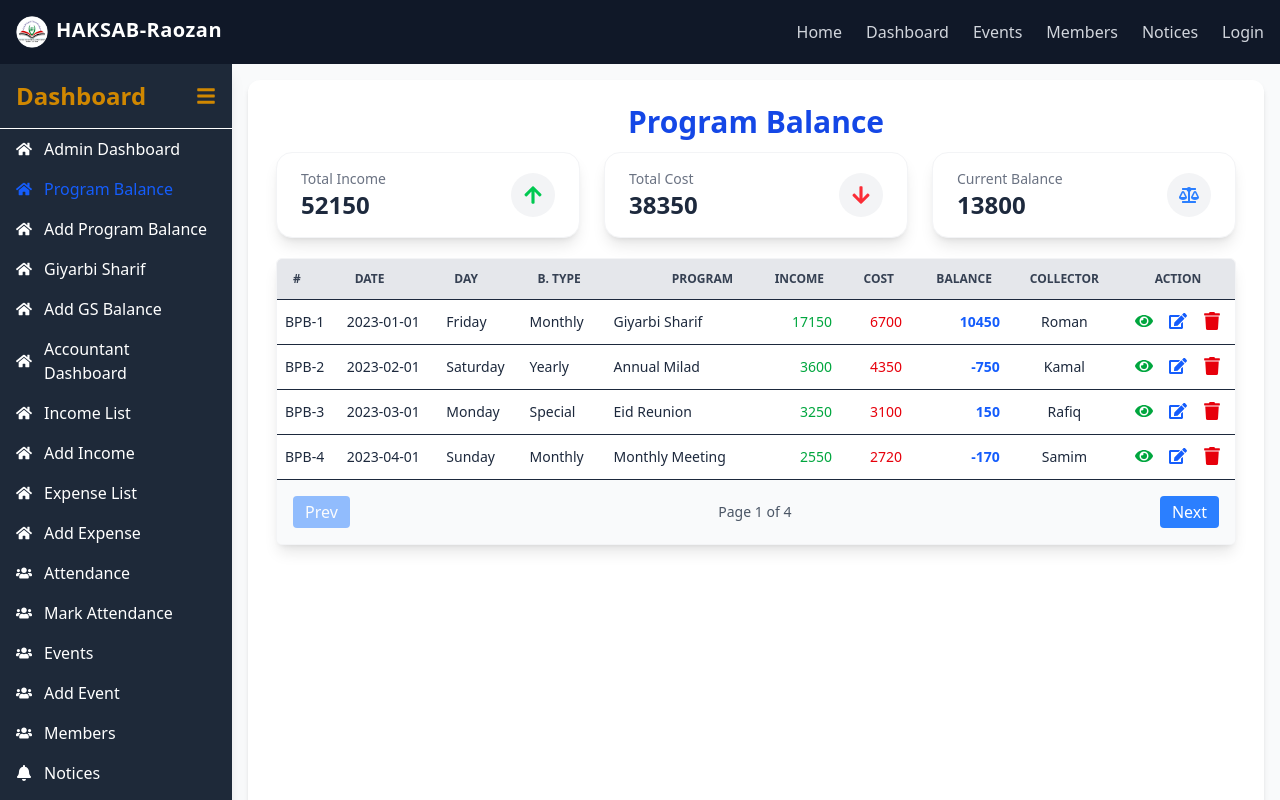
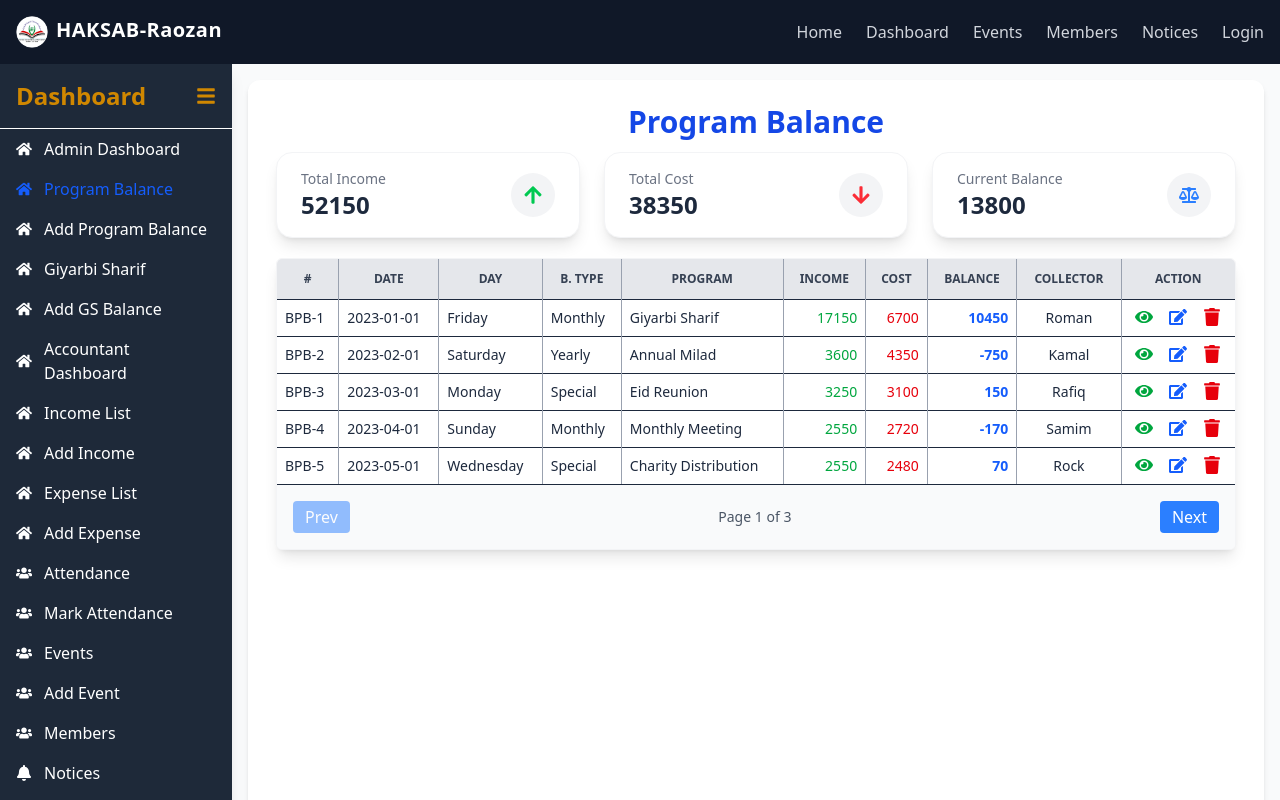
Before and after one commit to nurulazam-dev/haksab-raozan-branch, a React (Vite) app in the folder frontend/: page /dashboard/program-balance in a window 1280 px wide. Shown: the top 800 px of the page. Built offline with nearby package versions, Linux system fonts and the light colour scheme; what @react-pdf/renderer would draw is missing.

Commit message:
update Program-Balance component

```diff
--- a/frontend/src/components/Dashboard/Accounts/haksab-RB/ProgramMainBalance.jsx
+++ b/frontend/src/components/Dashboard/Accounts/haksab-RB/ProgramMainBalance.jsx
@@ -13,7 +13,7 @@ const ProgramMainBalance = () => {
 
   // Pagination logic
   const [currentPage, setCurrentPage] = useState(1);
-  const rowsPerPage = 4;
+  const rowsPerPage = 5;
   const totalPages = Math.ceil(programBalancedata?.length / rowsPerPage);
 
   const paginatedData = programBalancedata?.slice(
@@ -49,17 +49,19 @@ const ProgramMainBalance = () => {
         <div className="overflow-x-auto">
           <table className="w-full text-sm text-left border-collapse">
             <thead className="bg-gray-200 text-gray-700 uppercase text-xs sticky top-0">
-              <tr>
-                <th className="px-4 py-3">#</th>
-                <th className="px-4 py-3">Date</th>
-                <th className="px-4 py-3">Day</th>
-                <th className="px-4 py-3">B. Type</th>
-                <th className="px-4 py-3 text-right">Program</th>
-                <th className="px-4 py-3 text-right">Income</th>
-                <th className="px-4 py-3 text-right">Cost</th>
-                <th className="px-4 py-3 text-right">Balance</th>
-                <th className="px-4 py-3 text-center">Collector</th>
-                <th className="px-4 py-3 text-center">Action</th>
+              <tr className="text-center">
+                <th className="p-3 border-r-[1px] border-gray-400">#</th>
+                <th className="p-3 border-r-[1px] border-gray-400">Date</th>
+                <th className="p-3 border-r-[1px] border-gray-400">Day</th>
+                <th className="p-3 border-r-[1px] border-gray-400">B. Type</th>
+                <th className="p-3 border-r-[1px] border-gray-400">Program</th>
+                <th className="p-3 border-r-[1px] border-gray-400">Income</th>
+                <th className="p-3 border-r-[1px] border-gray-400">Cost</th>
+                <th className="p-3 border-r-[1px] border-gray-400">Balance</th>
+                <th className="p-3 border-r-[1px] border-gray-400">
+                  Collector
+                </th>
+                <th className="p-3">Action</th>
               </tr>
             </thead>
             <tbody>
@@ -68,24 +70,34 @@ const ProgramMainBalance = () => {
                   key={index}
                   className="border-t hover:bg-gray-50 transition"
                 >
-                  <td className="px-2 py-3">{item?.id}</td>
-                  <td className="px-2 py-3">{item?.programDate}</td>
-                  <td className="px-2 py-3">{item?.programDay}</td>
-                  <td className="px-2 py-3">{item?.balanceType}</td>
-                  <td className="px-2 py-3">{item?.programName}</td>
-                  <td className="px-2 py-3 text-right text-green-600 font-medium">
+                  <td className="p-2 border-r-[1px] border-gray-400">
+                    {item?.id}
+                  </td>
+                  <td className="p-2 border-r-[1px] border-gray-400">
+                    {item?.programDate}
+                  </td>
+                  <td className="p-2 border-r-[1px] border-gray-400">
+                    {item?.programDay}
+                  </td>
+                  <td className="p-2 border-r-[1px] border-gray-400">
+                    {item?.balanceType}
+                  </td>
+                  <td className="p-2 border-r-[1px] border-gray-400">
+                    {item?.programName}
+                  </td>
+                  <td className="p-2 text-right text-green-600 font-medium border-r-[1px] border-gray-400">
                     {item?.totalIncome}
                   </td>
-                  <td className="px-2 py-3 text-right text-red-600 font-medium">
+                  <td className="p-2 text-right text-red-600 font-medium border-r-[1px] border-gray-400">
                     {item?.totalCost}
                   </td>
-                  <td className="px-2 py-3 text-right font-semibold text-blue-600">
+                  <td className="p-2 text-right font-semibold text-blue-600 border-r-[1px] border-gray-400">
                     {item?.balance}
                   </td>
-                  <td className="px-2 py-3 text-center">
+                  <td className="p-2 text-center border-r-[1px] border-gray-400">
                     {item?.balanceCollector}
                   </td>
-                  <td className="px-2 py-3 flex justify-center gap-4">
+                  <td className="p-2 flex justify-center gap-4">
                     <FaEye
                       onClick={() =>
                         navigate(
```
